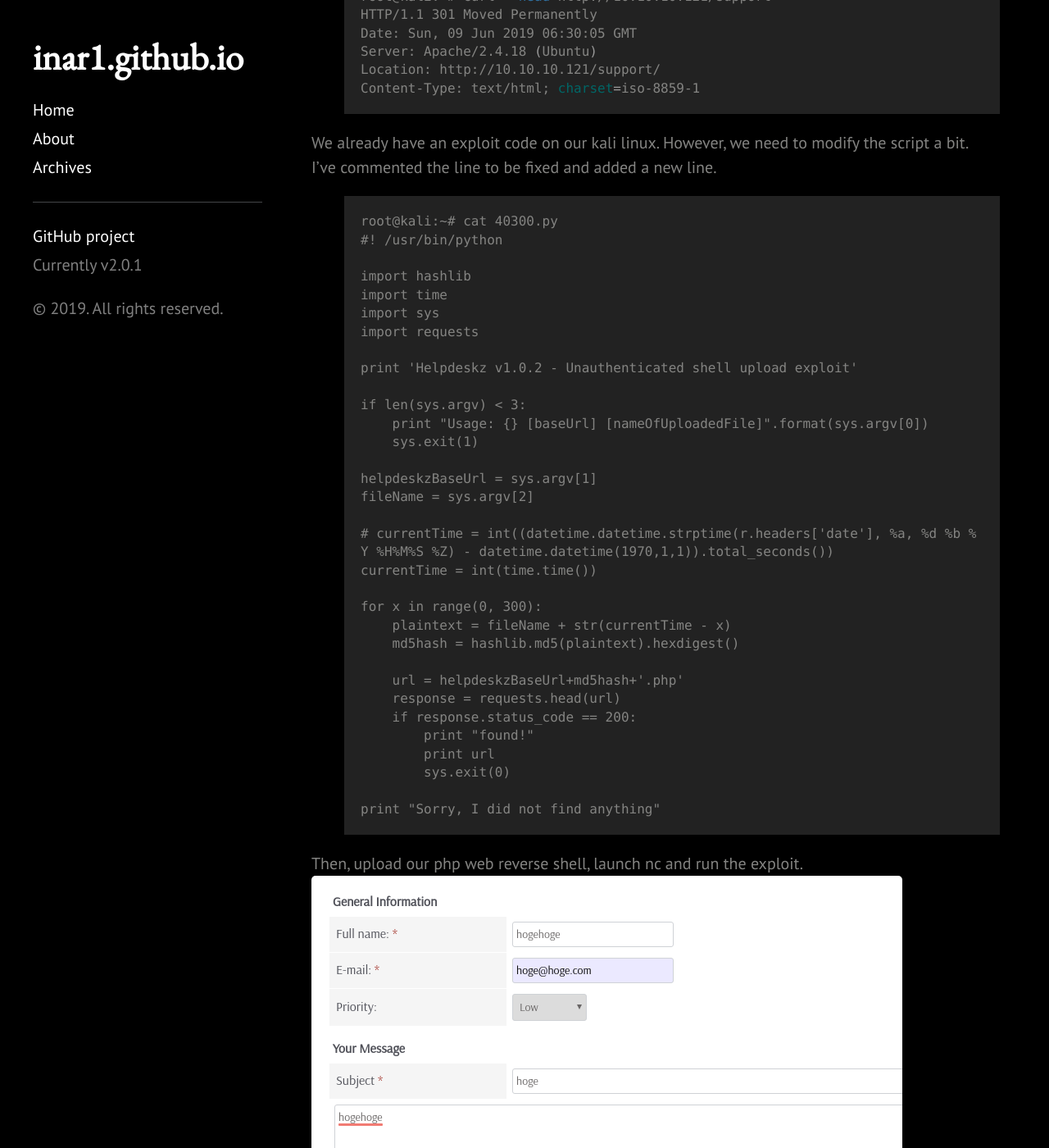
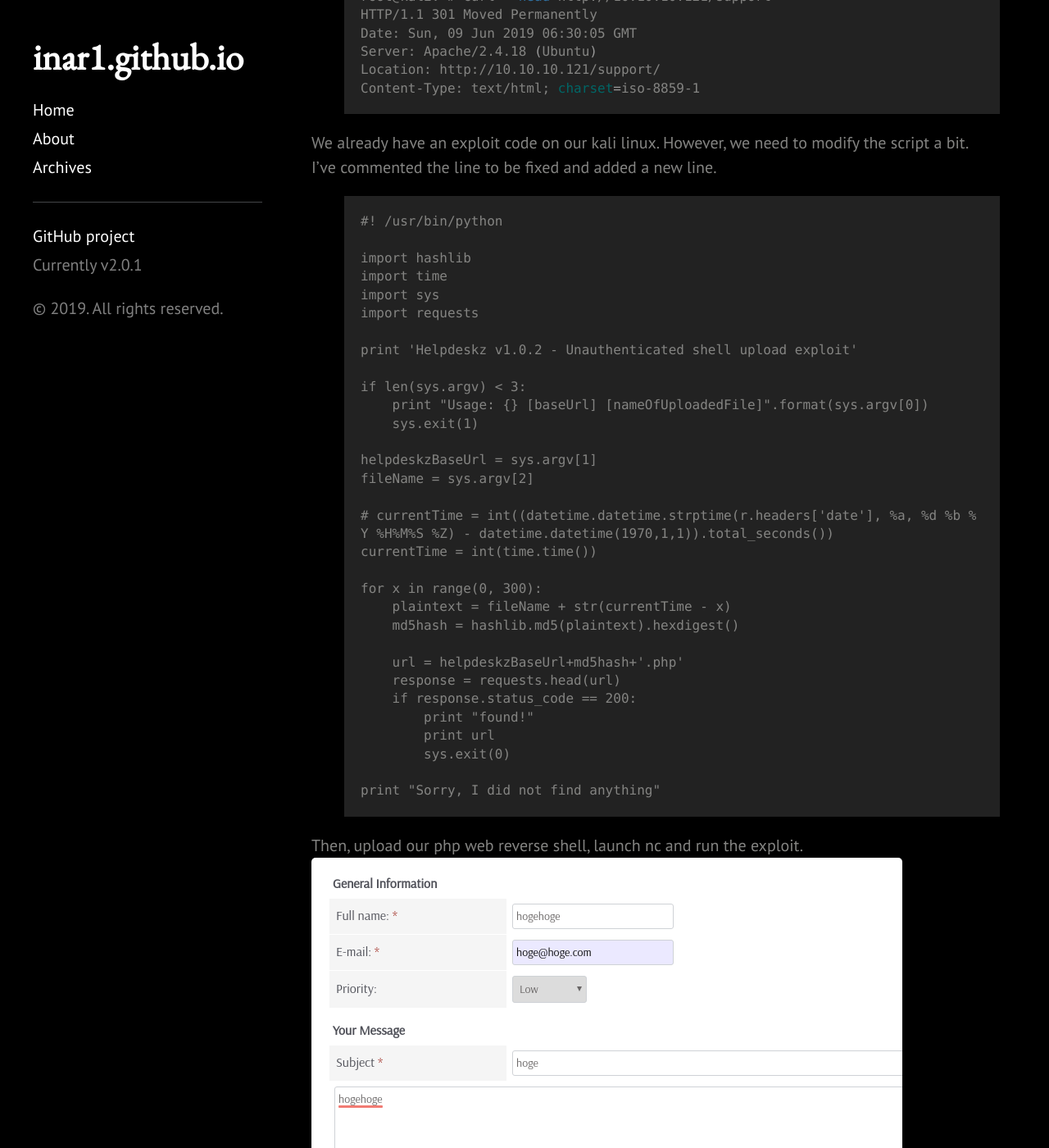
Before and after one commit to 1n4r1/1n4r1.github.io, a Jekyll site: the page built from _posts/2019-06-09-Hackthebox-Help-Writeup.md, in a window 1280 px wide and 1400 px high, scrolled down 6976 px. Shown: the whole window at 82% size. Built offline with Jekyll 4.4.1, drawn with Linux system fonts in a browser that asks for light colours.

```diff
--- a/_posts/2019-06-09-Hackthebox-Help-Writeup.md
+++ b/_posts/2019-06-09-Hackthebox-Help-Writeup.md
@@ -169,7 +169,6 @@ Content-Type: text/html; charset=iso-8859-1
 We already have an exploit code on our kali linux. However, we need to modify the script a bit.<br>
 I've commented the line to be fixed and added a new line.
 {% highlight pytohn %}
-root@kali:~# cat 40300.py
 #! /usr/bin/python
 
 import hashlib
```
